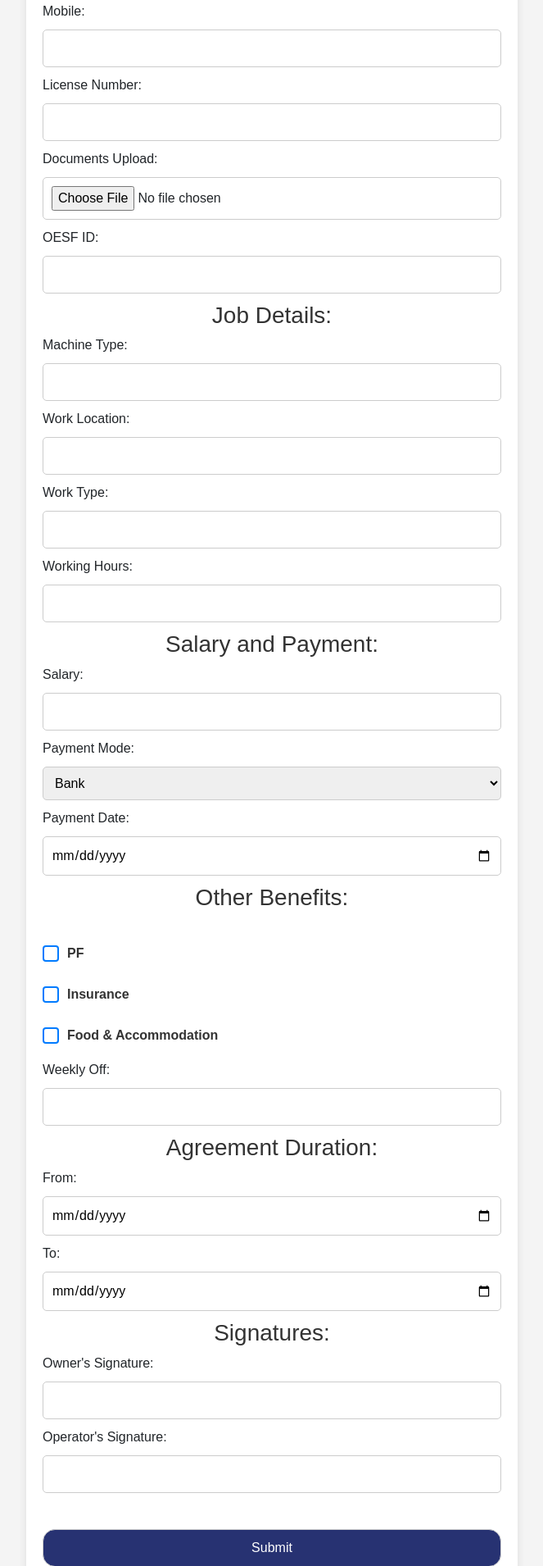
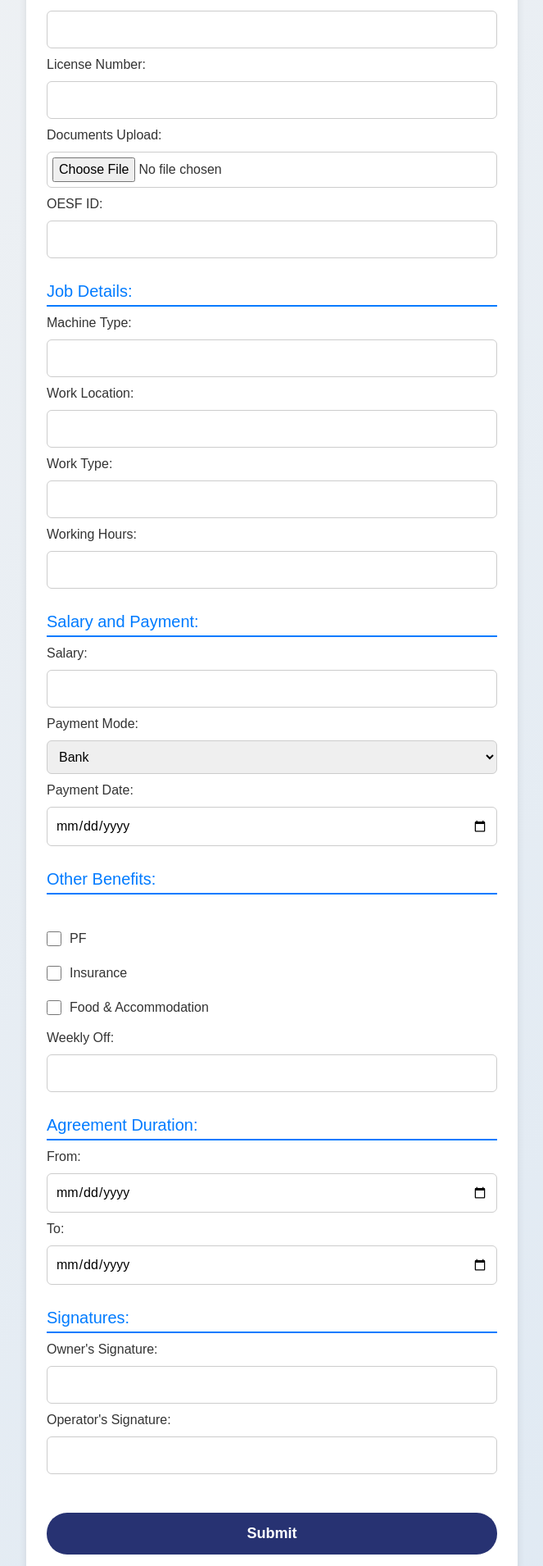
Before and after one commit to Priyanshu845438/agreement-generator, a PHP site: page / in a window 1280 px wide. Shown: the part 1094-3004 px from the top of the page at 82% size, without its empty margins (308-971 px from the left). Run offline with PHP 8.4, Linux system fonts and the light colour scheme; some libraries are stand-ins or nearby versions.

Commit message:
by priyanshu

```diff
--- a/index.php
+++ b/index.php
@@ -11,100 +11,145 @@
     <script src="https://cdn.jsdelivr.net/npm/@popperjs/core@2.5.3/dist/umd/popper.min.js"></script>
     <script src="https://stackpath.bootstrapcdn.com/bootstrap/4.5.2/js/bootstrap.min.js"></script>
     <style>
+        /* General Styling */
         body {
-    font-family: Arial, sans-serif;
-    margin: 20px;
+            font-family: 'Poppins', sans-serif;
+            margin: 0;
             padding: 20px;
-    background-color: #f4f4f4;
+            background: linear-gradient(135deg, #f4f4f4, #dfe9f3);
+            color: #333;
         }
 
+        /* Headings */
         h2 {
-    font-family: 'Times New Roman', Times, serif;
             text-align: center;
             color: #273272;
-    font-weight: 800;
+            font-size: 28px;
+            font-weight: bold;
+            margin-bottom: 20px;
         }
 
         h3 {
-    text-align: center;
-    color: #333;
+            color: #007bff;
+            font-size: 20px;
+            margin-top: 20px;
+            border-bottom: 2px solid #007bff;
+            padding-bottom: 5px;
         }
 
+        /* Form Styling */
         form {
-    width: 50%;
+            max-width: 600px;
+            width: 100%;
+            background: white;
+            padding: 25px;
             margin: auto;
-    background: white;
-    padding: 20px;
-    border-radius: 8px;
-    box-shadow: 0 0 10px rgba(0, 0, 0, 0.1);
+            border-radius: 12px;
+            box-shadow: 0 4px 10px rgba(0, 0, 0, 0.1);
         }
 
-input, select, button {
+        /* Input Fields */
+        input, select {
             width: 100%;
             padding: 10px;
-    margin: 10px 0;
+            margin: 8px 0;
             border: 1px solid #ccc;
-    border-radius: 5px;
+            border-radius: 6px;
+            font-size: 16px;
+            outline: none;
+            transition: all 0.3s ease-in-out;
         }
 
+        input:focus, select:focus {
+            border-color: #007bff;
+            box-shadow: 0 0 8px rgba(0, 123, 255, 0.3);
+        }
+
+        /* File Upload Styling */
+        input[type="file"] {
+            padding: 6px;
+            background: #fff;
+        }
+
+        /* Button */
         button {
+            width: 100%;
+            padding: 12px;
+            margin-top: 15px;
             background: #273272;
             color: white;
-    font-size: 16px;
+            font-size: 18px;
+            font-weight: bold;
             cursor: pointer;
-    border-radius: 15px;
+            border: none;
+            border-radius: 25px;
+            transition: 0.3s ease-in-out;
         }
 
         button:hover {
             background: #e70a0a;
+            box-shadow: 0 4px 10px rgba(231, 10, 10, 0.3);
         }
 
-a {
-    color: #007bff;
-    text-decoration: none;
+        /* Checkbox Styling */
+        .checkbox-label {
+            display: flex;
+            align-items: center;
+            font-size: 16px;
+            cursor: pointer;
+            margin-top: 5px;
         }
 
-a:hover {
-    text-decoration: underline;
+        .styled-checkbox {
+            width: 18px;
+            height: 18px;
+            margin-right: 10px;
         }
 
-.checkbox-label {
-        font-size: 16px;
-        font-weight: bold;
-        color: #333;
-        display: flex;
-        align-items: center;
-        margin-bottom: 10px;
-        cursor: pointer;
+        /* Responsive Design */
+        @media (max-width: 1024px) {
+            form {
+                max-width: 70%;
+            }
         }
 
-    /* Style the checkboxes */
-    .styled-checkbox {
-        appearance: none;
-        width: 20px;
-        height: 20px;
-        border: 2px solid #007BFF;
-        border-radius: 4px;
-        margin-right: 10px;
-        cursor: pointer;
-        position: relative;
+        @media (max-width: 768px) {
+            form {
+                max-width: 80%;
             }
 
-    /* Checkbox checked state */
-    .styled-checkbox:checked {
-        background-color: #007BFF;
-        border-color: #007BFF;
+            h2 {
+                font-size: 24px;
             }
 
-    /* Checkbox checked - add tick mark */
-    .styled-checkbox:checked::after {
-        content: '✔';
-        color: white;
+            h3 {
+                font-size: 18px;
+            }
+
+            input, select, button {
                 font-size: 14px;
-        font-weight: bold;
-        position: absolute;
-        left: 4px;
-        top: 1px;
+                padding: 10px;
+            }
+        }
+
+        @media (max-width: 480px) {
+            form {
+                max-width: 90%;
+                padding: 15px;
+            }
+
+            h2 {
+                font-size: 22px;
+            }
+
+            h3 {
+                font-size: 16px;
+            }
+
+            input, select, button {
+                font-size: 14px;
+                padding: 8px;
+            }
         }
 
     </style>
--- a/style.css
+++ b/style.css
@@ -1,67 +1,140 @@
+/* General Styling */
 body {
-    font-family: Arial, sans-serif;
-    margin: 20px;
+    font-family: 'Poppins', sans-serif;
+    margin: 0;
     padding: 20px;
-    background-color: #f4f4f4;
-}
-
-h2, h3 {
-    text-align: center;
+    background: linear-gradient(135deg, #f4f4f4, #dfe9f3);
     color: #333;
 }
 
-form {
-    width: 50%;
-    margin: auto;
-    background: white;
-    padding: 20px;
-    border-radius: 8px;
-    box-shadow: 0 0 10px rgba(0, 0, 0, 0.1);
+/* Headings */
+h2 {
+    text-align: center;
+    color: #273272;
+    font-size: 28px;
+    font-weight: bold;
+    margin-bottom: 20px;
 }
 
-input, select, button {
+h3 {
+    color: #007bff;
+    font-size: 20px;
+    margin-top: 20px;
+    border-bottom: 2px solid #007bff;
+    padding-bottom: 5px;
+}
+
+/* Form Styling */
+form {
+    max-width: 600px;
+    width: 100%;
+    background: white;
+    padding: 25px;
+    margin: auto;
+    border-radius: 12px;
+    box-shadow: 0 4px 10px rgba(0, 0, 0, 0.1);
+}
+
+/* Input Fields */
+input, select {
     width: 100%;
     padding: 10px;
-    margin: 10px 0;
+    margin: 8px 0;
     border: 1px solid #ccc;
-    border-radius: 5px;
+    border-radius: 6px;
+    font-size: 16px;
+    outline: none;
+    transition: all 0.3s ease-in-out;
 }
 
+input:focus, select:focus {
+    border-color: #007bff;
+    box-shadow: 0 0 8px rgba(0, 123, 255, 0.3);
+}
+
+/* File Upload Styling */
+input[type="file"] {
+    padding: 6px;
+    background: #fff;
+}
+
+/* Button */
 button {
+    width: 100%;
+    padding: 12px;
+    margin-top: 15px;
     background: #273272;
     color: white;
-    font-size: 16px;
+    font-size: 18px;
+    font-weight: bold;
     cursor: pointer;
-    border-radius: 15px;
+    border: none;
+    border-radius: 25px;
+    transition: 0.3s ease-in-out;
 }
 
 button:hover {
     background: #e70a0a;
+    box-shadow: 0 4px 10px rgba(231, 10, 10, 0.3);
 }
 
-table {
-    width: 80%;
-    margin: 20px auto;
-    border-collapse: collapse;
-    background: white;
+/* Checkbox Styling */
+.checkbox-label {
+    display: flex;
+    align-items: center;
+    font-size: 16px;
+    cursor: pointer;
+    margin-top: 5px;
 }
 
-th, td {
-    padding: 10px;
-    text-align: left;
-    border-bottom: 1px solid #ddd;
+.styled-checkbox {
+    width: 18px;
+    height: 18px;
+    margin-right: 10px;
 }
 
-th {
-    background: #007bff;
-    color: white;
+/* Responsive Design */
+@media (max-width: 1024px) {
+    form {
+        max-width: 70%;
+    }
 }
 
-a {
-    color: #007bff;
-    text-decoration: none;
+@media (max-width: 768px) {
+    form {
+        max-width: 80%;
+    }
+
+    h2 {
+        font-size: 24px;
+    }
+
+    h3 {
+        font-size: 18px;
+    }
+
+    input, select, button {
+        font-size: 14px;
+        padding: 10px;
+    }
 }
 
-a:hover {
-    text-decoration: underline;
+@media (max-width: 480px) {
+    form {
+        max-width: 90%;
+        padding: 15px;
+    }
+
+    h2 {
+        font-size: 22px;
+    }
+
+    h3 {
+        font-size: 16px;
+    }
+
+    input, select, button {
+        font-size: 14px;
+        padding: 8px;
+    }
 }
```
Also changed, not shown: submit.php (+81 -99 lines), 3.png (added), logo.jpg (added), uploads/Operator-copy-logo-1320x1194.png.webp (renamed from logo.png), 4 other files. Lines whose indentation alone changed are shown as unchanged.
